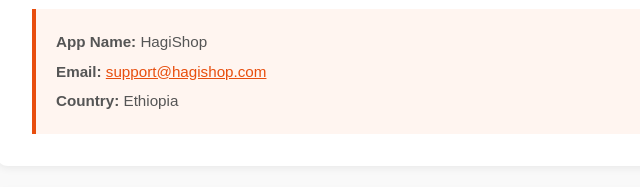
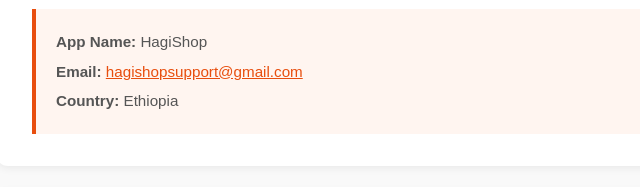
Before and after one commit to abtech33/hagishop-privacy, a plain HTML site: page index.html in a window 1280 px wide. Shown: the part 3902-4089 px from the top of the page, 258-898 px from the left. Drawn offline with Linux system fonts and the light colour scheme.

Commit message:
Add files via upload

```diff
--- a/index.html
+++ b/index.html
@@ -160,7 +160,7 @@
     <p>If you have any questions, concerns, or requests regarding this Privacy Policy, please contact us:</p>
     <div class="contact-box">
       <p><strong>App Name:</strong> HagiShop</p>
-      <p><strong>Email:</strong> <a href="mailto:support@hagishop.com">support@hagishop.com</a></p>
+      <p><strong>Email:</strong> <a href="mailto:hagishopsupport@gmail.com">hagishopsupport@gmail.com</a></p>
       <p><strong>Country:</strong> Ethiopia</p>
     </div>
   </div>
```
